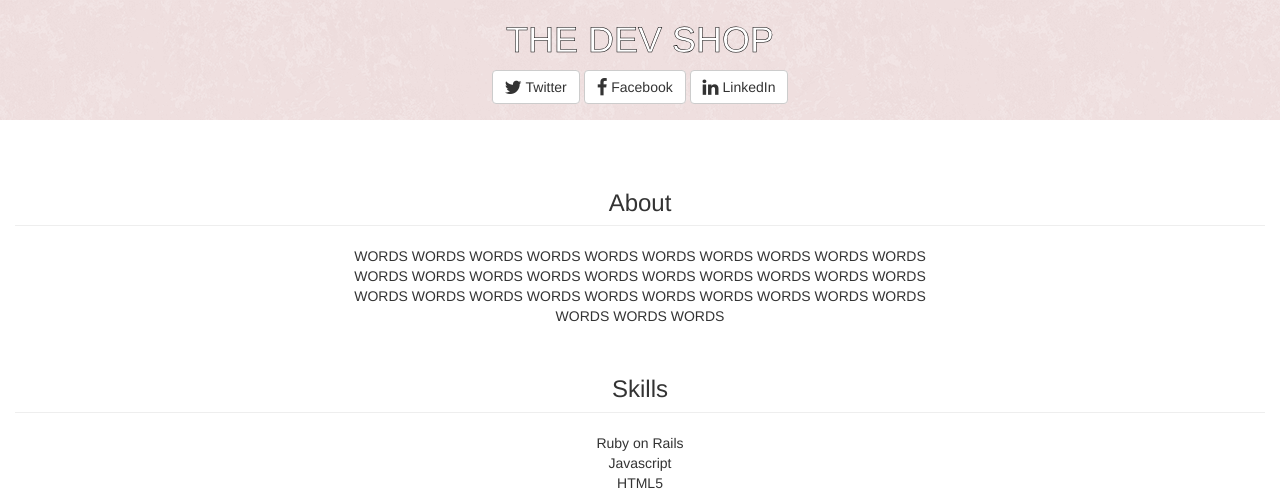
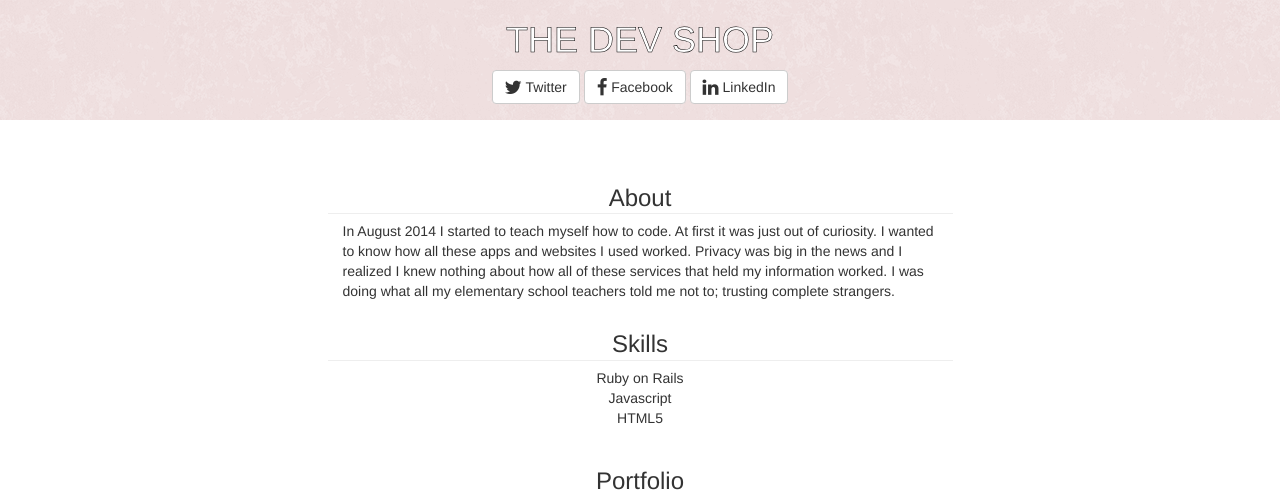
Before and after one commit to suhaibh/Portfolio-Mockup, a plain HTML site: page home.html in a window 1280 px wide. Shown: the top 501 px of the page. Drawn offline with nearby package versions, Linux system fonts and the light colour scheme.

Commit message:
Add About section text

```diff
--- a/home.html
+++ b/home.html
@@ -25,12 +25,12 @@
 
 			<div class="row-fluid text-center" id="about-skills">
 				<div class="col-xs-12">
-					<h3 class="page-header">About</h3>
-						<p class="text-center col-xs-6 col-xs-offset-3">WORDS WORDS WORDS WORDS WORDS WORDS WORDS WORDS WORDS WORDS WORDS WORDS WORDS WORDS WORDS WORDS WORDS WORDS WORDS WORDS WORDS WORDS WORDS WORDS WORDS WORDS WORDS WORDS WORDS WORDS WORDS WORDS WORDS </p>
+					<h3 id="about">About</h3>
+						<p class="text-left col-xs-6 col-xs-offset-3 about-desc">In August 2014 I started to teach myself how to code. At first it was just out of curiosity. I wanted to know how all these apps and websites I used worked. Privacy was big in the news and I realized I knew nothing about how all of these services that held my information worked. I was doing what all my elementary school teachers told me not to; trusting complete strangers.</p>
 				</div>
 
 				<div class="col-xs-12 text-center">
-					<h3 class="page-header">Skills</h3>
+					<h3 id="skills">Skills</h3>
 					<ul class="skills-list">
 						<li class="col-xs-6 col-xs-offset-3">Ruby on Rails</li>
 						<li class="col-xs-6 col-xs-offset-3">Javascript</li>
--- a/style.css
+++ b/style.css
@@ -39,6 +39,36 @@
 
 #about-skills {
 	padding-top: 30px;
+}
+
+#about {
+	padding-top: 15px;
+	position: relative;
+}
+
+
+#about:after {
+	content: "";
+	position: absolute;
+	width: 50%;
+	border-bottom: 1px solid #eee;
+	height: 1px;
+	bottom: -3px;
+	left: 25%;
+}
+
+#skills {
+	position: relative;
+}
+
+#skills:after {
+	content: "";
+	position: absolute;
+	width: 50%;
+	border-bottom: 1px solid #eee;
+	height: 1px;
+	bottom: -3px;
+	left: 25%;
 }
 
 .skills-list {
```
